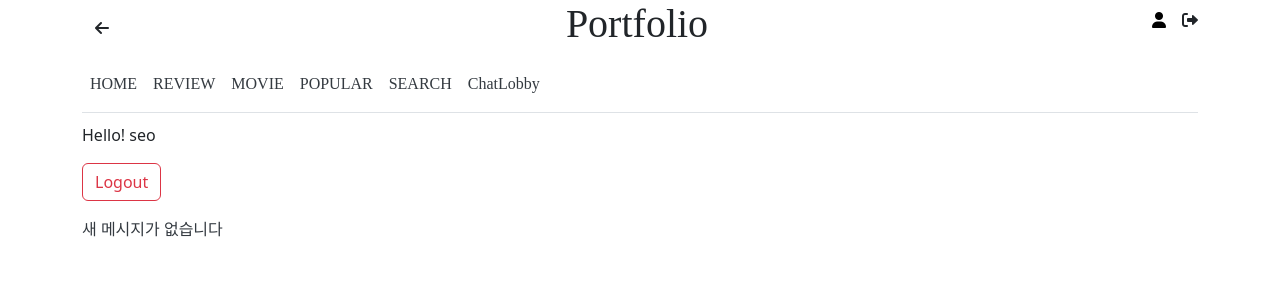
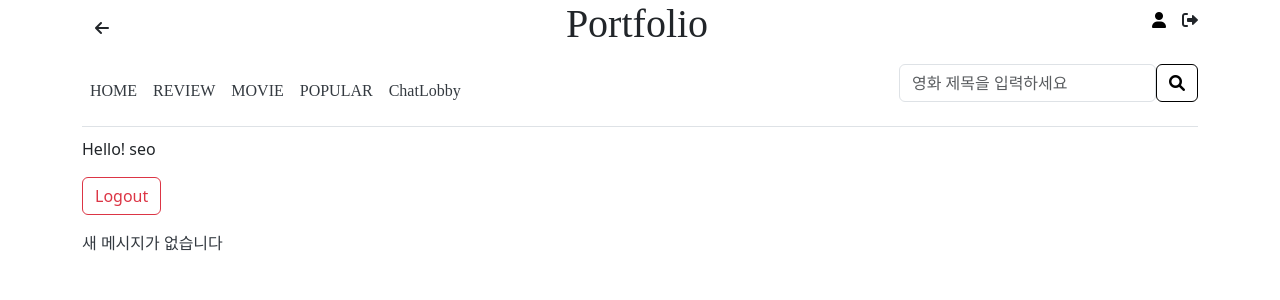
Before and after one commit to SeoYeongun/portfolio, a Django app: page / in a window 1280 px wide. Shown: the top 300 px of the page. Run offline with Django 5.2, Linux system fonts and the light colour scheme; a user stored in the database is signed in; data comes from the database, SQL or seed files in the repository; both versions use the stored data as it was after the commit; some web fonts are replaced.

Commit message:
search-movie

```diff
--- a/main/templates/main/base.html
+++ b/main/templates/main/base.html
@@ -76,6 +76,16 @@
       color: #fff;
       background-color: #343a40;
   }
+  .btn-outline-success {
+      color: #000000;
+      border-color: #000000;
+      background-color: transparent;
+  }
+  .btn-outline-success:hover {
+      color: #fff;
+      background-color: #000000;
+      border-color: #000000;
+  }
 </style>
 {% endblock %}
 
@@ -122,12 +132,16 @@
         <a href="/movies/popular" class="font nav-link">POPULAR</a>
       </li>
       <li class="nav-item">
-        <a href="/movies/search" class="font nav-link">SEARCH</a>
-      </li>
-      <li class="nav-item">
         <a href="/chat/lobby" class="font nav-link">ChatLobby</a>
       </li>
     </ul>
+    <form class="d-flex ms-auto" role="search">
+      <input type="text" name="q" class="form-control" placeholder="영화 제목을 입력하세요" value="{{ query }}">
+      <button class="btn btn-outline-success" type="submit">
+        <i class="fa-solid fa-magnifying-glass"></i>
+      </button>
+    </form>
+
   </nav>
 </div>
 {% endblock %}
@@ -155,4 +169,28 @@
     {% endif %}
     {% endblock %}
   </div>
+    {% if results %}
+    <div class="row">
+        {% for movie in results %}
+        <div class="col-md-4 mb-4">
+            <div class="card h-100">
+                {% if movie.poster_path %}
+                <img src="https://image.tmdb.org/t/p/w500{{ movie.poster_path }}" class="card-img-top" alt="{{ movie.title }}">
+                {% endif %}
+                <div class="card-body">
+                    <h5 class="card-title">{{ movie.title }}</h5>
+                    <p class="card-text">{{ movie.overview|truncatechars:150 }}</p>
+                    <p class="card-text"><small class="text-muted">개봉일: {{ movie.release_date }}</small></p>
+                </div>
+                <div class="card-footer">
+                    <div class="d-flex justify-content-between">
+                        <a href="{% url 'movie_detail' movie.id %}" class="btn btn-primary">상세보기</a>
+                        <a href="{% url 'post_new' %}?movie_id={{ movie.id }}&title={{ movie.title }}&poster={{ movie.poster_path }}" class="btn btn-success">리뷰 작성</a>
+                    </div>
+                </div>
+            </div>
+        </div>
+        {% endfor %}
+    </div>
+    {% endif %}
 </body>
--- a/main/views.py
+++ b/main/views.py
@@ -30,8 +30,41 @@ tmdb.language = 'ko'
 def base(request):
     if request.user.is_authenticated:
         unread_messages = Message.objects.filter(receiver=request.user, is_read=False)
-        return render(request, 'main/base.html', {'unread_messages': unread_messages})
-    return render(request, 'main/base.html')
+    query = request.GET.get('q', '')
+    if query:
+        tmdb = TMDb()
+        tmdb.api_key = settings.TMDB_API_KEY
+        tmdb.language = 'ko'
+
+        movie = Movie()
+        search_results = movie.search(query)
+
+        # 검색 결과에서 영화 정보 추출
+        movies = []
+        for result in search_results:
+            try:
+                movie_info = {
+                    'id': result.id,
+                    'title': result.title,
+                    'overview': result.overview,
+                    'release_date': result.release_date,
+                    'poster_path': result.poster_path,
+                    'vote_average': result.vote_average
+                }
+                movies.append(movie_info)
+                print(f"검색 결과 영화: {result.title}, ID: {result.id}")  # 디버깅용
+            except Exception as e:
+                print(f"영화 정보 추출 실패: {e}")
+                continue
+
+        context = {
+            'query': query,
+            'results': movies,
+            'unread_messages': unread_messages
+        }
+    else:
+        context = {'unread_messages': unread_messages}
+    return render(request, 'main/base.html', context)
 
 def blog(request):
     search_query = request.GET.get('search', '')
```
Also changed, not shown: db.sqlite3.
